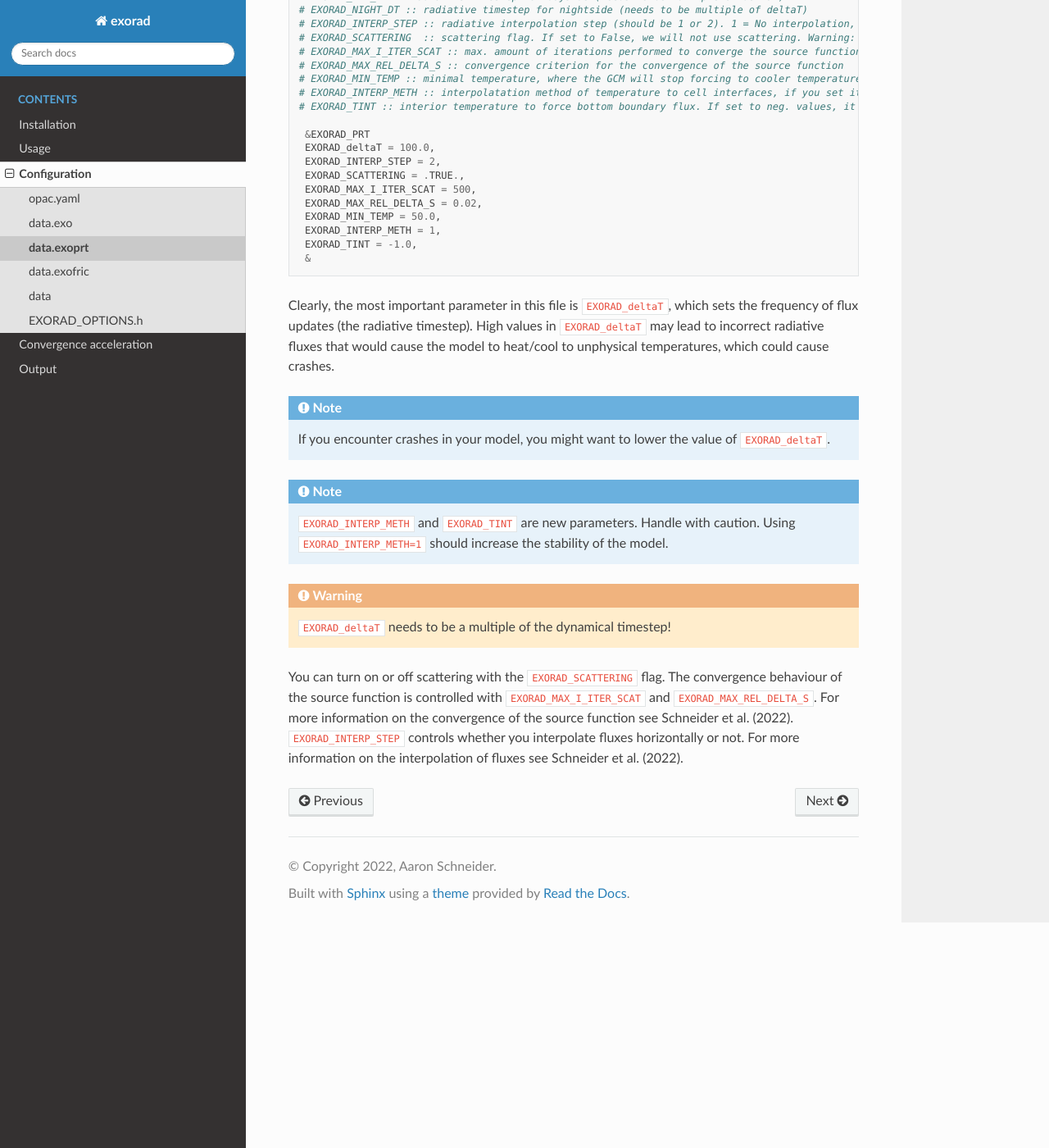
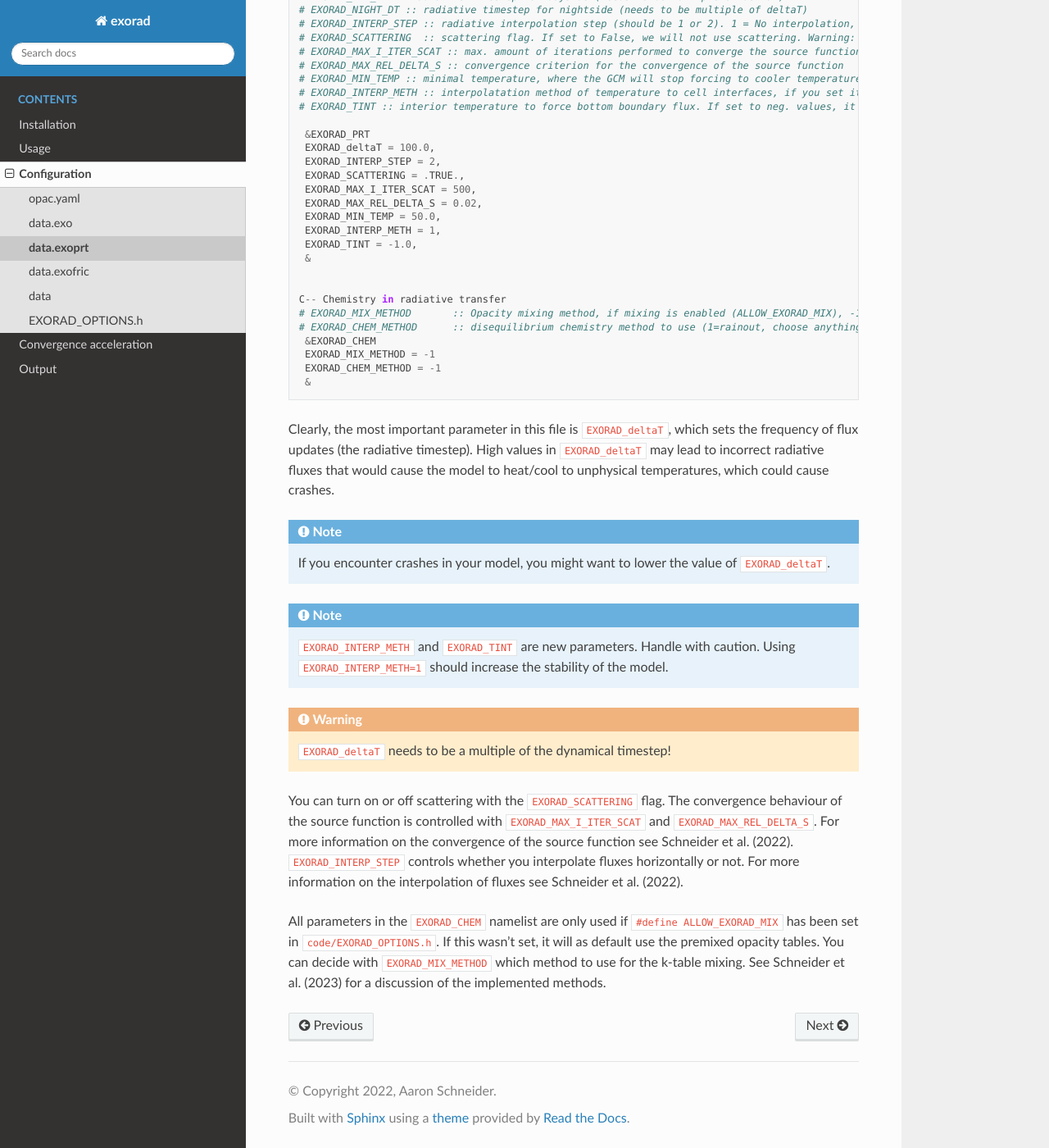
Before and after one commit to exorad/exorad-wiki, a Sphinx documentation site: the page built from doc/source/configfile/exoprt.rst, in a window 1280 px wide and 1400 px high, scrolled down 275 px. Shown: the whole window at 82% size. Built offline with Sphinx 7.4.7 and the Read the Docs theme 2.0.0, drawn with Linux system fonts in a browser that asks for light colours.

Commit message:
add opacmixing changes

```diff
--- a/doc/source/configfile/exoprt.rst
+++ b/doc/source/configfile/exoprt.rst
@@ -28,6 +28,16 @@ This is an example file:
      EXORAD_TINT = -1.0,
      &
 
+
+    C-- Chemistry in radiative transfer
+    # EXORAD_MIX_METHOD       :: Opacity mixing method, if mixing is enabled (ALLOW_EXORAD_MIX), -1 (or anything else) is RORR, 0 is adding up, 1 is ML mixing, 2 is AEE
+    # EXORAD_CHEM_METHOD      :: disequilibrium chemistry method to use (1=rainout, choose anything else for no diseq)
+     &EXORAD_CHEM
+     EXORAD_MIX_METHOD = -1
+     EXORAD_CHEM_METHOD = -1
+     &
+
+
 Clearly, the most important parameter in this file is ``EXORAD_deltaT``, which sets the frequency of flux updates (the radiative timestep).
 High values in ``EXORAD_deltaT`` may lead to incorrect radiative fluxes that would cause the model to heat/cool to unphysical temperatures, which could cause crashes.
 
@@ -48,3 +58,8 @@ You can turn on or off scattering with the ``EXORAD_SCATTERING`` flag. The conve
 For more information on the convergence of the source function see Schneider et al. (2022).
 ``EXORAD_INTERP_STEP`` controls whether you interpolate fluxes horizontally or not.
 For more information on the interpolation of fluxes see Schneider et al. (2022).
+
+All parameters in the  ``EXORAD_CHEM`` namelist are only used if ``#define ALLOW_EXORAD_MIX`` has been set in ``code/EXORAD_OPTIONS.h``.
+If this wasn't set, it will as default use the premixed opacity tables.
+You can decide with ``EXORAD_MIX_METHOD`` which method to use for the k-table mixing.
+See Schneider et al. (2023) for a discussion of the implemented methods.
--- a/doc/source/configfile/options.rst
+++ b/doc/source/configfile/options.rst
@@ -22,3 +22,5 @@ These compileflags are currently available:
      - debugging mode with lots of information printed out to STDOUT
    * - ``ALLOW_EXORAD_CA``
      - Use convergence acceleration (disable if not used!)
+   * - ``ALLOW_EXORAD_MIX``
+     - Use on the fly k-table mixing (slower than premixed k-tables)
```
Also changed, not shown: doc/source/Usage.rst (+27 -4 lines).
